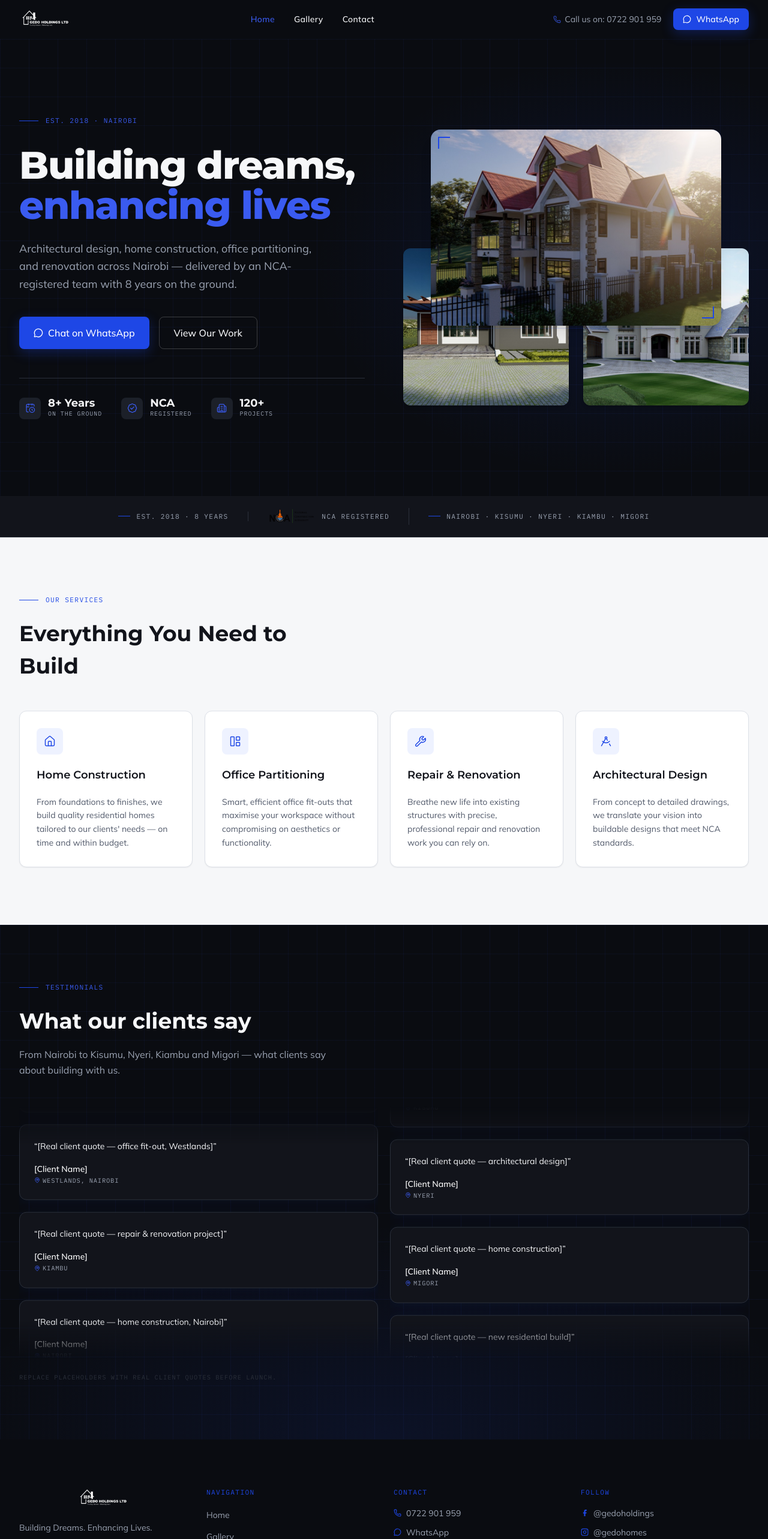
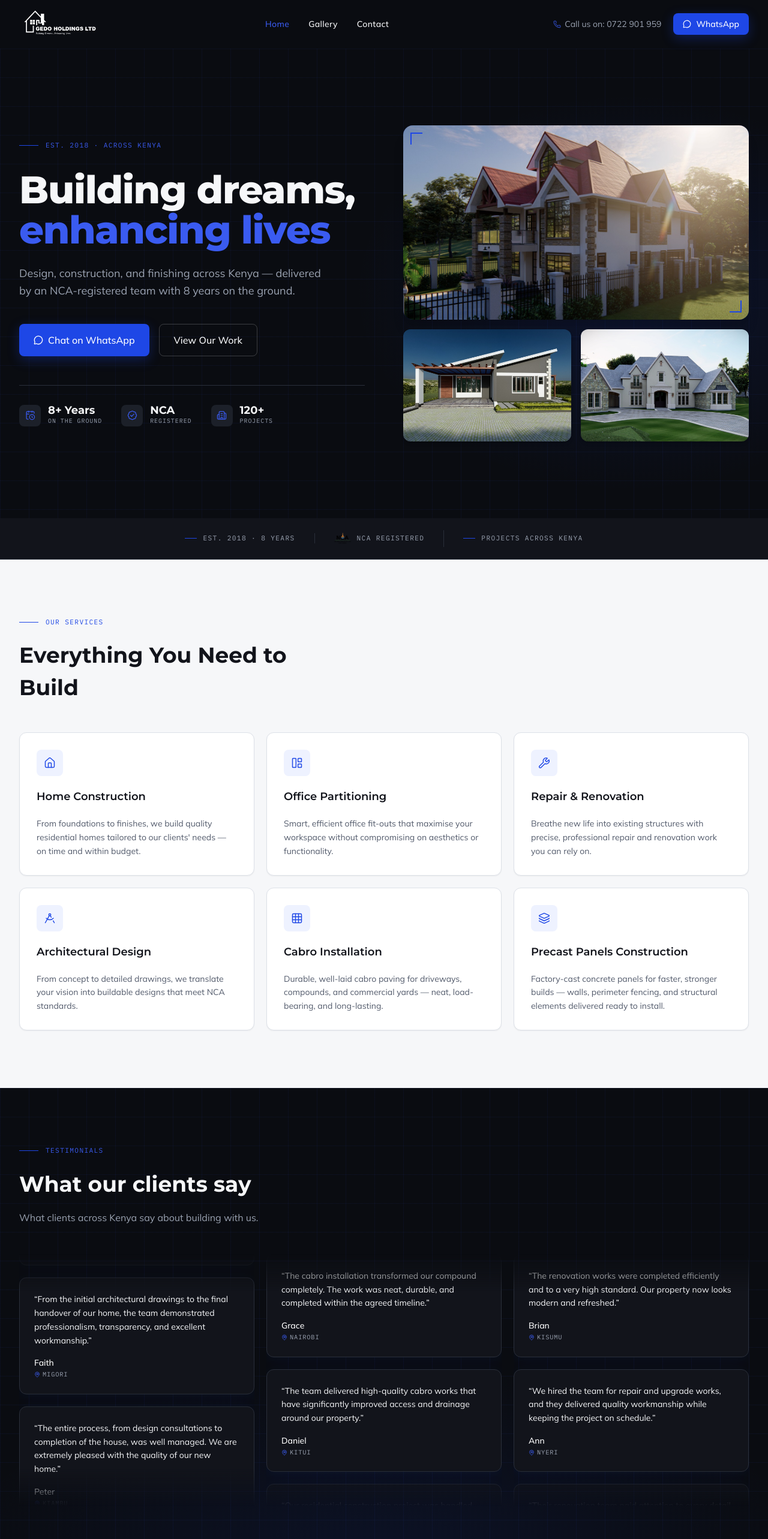
Before and after one commit to Don-Alvin/gedo-holdings, a Next.js app: page / in a window 1280 px wide. Shown: the top 2566 px of the page at 60% size. Built offline with nearby package versions, Linux system fonts and the light colour scheme.

Commit message:
testimonials section

```diff
--- a/components/Footer.tsx
+++ b/components/Footer.tsx
@@ -32,9 +32,9 @@ export default function Footer() {
             <Image
               src="/logo.png"
               alt="Gedo Holdings"
-              width={140}
-              height={40}
-              className="h-9 object-contain"
+              width={280}
+              height={80}
+              className="h-20 object-contain"
               style={{ width: "auto" }}
             />
             <p className="text-text-muted-inv text-sm leading-relaxed">
--- a/components/Header.tsx
+++ b/components/Header.tsx
@@ -40,15 +40,15 @@ export default function Header() {
         scrolled ? "border-b border-ink-700" : "border-b border-transparent"
       }`}
     >
-      <div className="max-w-[1280px] mx-auto px-6 md:px-8 h-16 flex items-center justify-between gap-8">
+      <div className="max-w-[1280px] mx-auto px-6 md:px-8 h-16 md:h-20 flex items-center justify-between gap-8">
         {/* Logo */}
         <Link href="/" className="flex-shrink-0" aria-label="Gedo Holdings home">
           <Image
             src="/logo.png"
             alt="Gedo Holdings"
-            width={140}
-            height={40}
-            className="h-9 object-contain"
+            width={200}
+            height={56}
+            className="h-10 md:h-14 object-contain"
             style={{ width: "auto" }}
             priority
           />
--- a/components/home/Hero.tsx
+++ b/components/home/Hero.tsx
@@ -24,14 +24,10 @@ export default function Hero() {
     visible: { transition: { staggerChildren: 0.08 } },
   };
 
-  const collageReveal = {
-    hidden: { opacity: prefersReduced ? 1 : 0, scale: prefersReduced ? 1 : 0.97 },
-    visible: { opacity: 1, scale: 1 },
-  };
 
   return (
     <section className="relative bg-ink-950 overflow-hidden">
-      {/* Blueprint grid texture */}
+      {/* Blueprint grid */}
       <div
         className="absolute inset-0 pointer-events-none"
         style={{
@@ -44,12 +40,12 @@ export default function Hero() {
         aria-hidden="true"
       />
 
-      {/* Soft royal radial glow — sits behind the right collage */}
+      {/* Royal radial glow — right side, behind image grid */}
       <div
         className="absolute inset-0 pointer-events-none"
         style={{
           background:
-            "radial-gradient(ellipse 60% 70% at 80% 50%, rgba(30,71,230,0.13) 0%, transparent 65%)",
+            "radial-gradient(ellipse 55% 65% at 82% 52%, rgba(30,71,230,0.14) 0%, transparent 65%)",
         }}
         aria-hidden="true"
       />
@@ -72,7 +68,7 @@ export default function Hero() {
             >
               <span className="block w-8 h-px bg-royal-600 flex-shrink-0" aria-hidden="true" />
               <span className="font-mono text-[0.7rem] text-royal-500 uppercase tracking-[0.12em]">
-                Est. 2018 · Nairobi
+                Est. 2018 · Across Kenya
               </span>
             </motion.div>
 
@@ -92,9 +88,8 @@ export default function Hero() {
               transition={{ duration: 0.5, ease: "easeOut" }}
               className="font-sans text-lg text-text-muted-inv leading-relaxed mb-10 max-w-[520px]"
             >
-              Architectural design, home construction, office partitioning, and
-              renovation across Nairobi — delivered by an NCA-registered team
-              with 8 years on the ground.
+              Design, construction, and finishing across Kenya — delivered by an
+              NCA-registered team with 8 years on the ground.
             </motion.p>
 
             {/* CTAs */}
@@ -144,15 +139,30 @@ export default function Hero() {
             </motion.div>
           </motion.div>
 
-          {/* ── Right: image collage ── */}
-          <motion.div
-            variants={collageReveal}
-            initial="hidden"
-            animate="visible"
-            transition={{ duration: 0.65, delay: 0.25, ease: "easeOut" }}
-          >
-            {/* Mobile — lead image only */}
-            <div className="relative lg:hidden aspect-video rounded-xl overflow-hidden shadow-xl ring-2 ring-royal-600/40">
+          {/* ── Right: image grid ── */}
+          <div className="flex flex-col gap-4">
+
+            {/* Lead image — full-width, 16:9 */}
+            <motion.div
+              initial={{ opacity: prefersReduced ? 1 : 0, scale: prefersReduced ? 1 : 0.97 }}
+              animate={{ opacity: 1, scale: 1 }}
+              transition={{ duration: 0.55, delay: 0.25, ease: "easeOut" }}
+              className="relative w-full aspect-video rounded-xl overflow-hidden shadow-xl"
+            >
+              {/* Royal frame */}
+              <div
+                className="absolute inset-0 ring-2 ring-royal-600/50 rounded-xl z-10 pointer-events-none"
+                aria-hidden="true"
+              />
+              {/* Blueprint corner accents */}
+              <div
+                className="absolute top-3 left-3 w-5 h-5 border-t-2 border-l-2 border-royal-600 z-20 pointer-events-none"
+                aria-hidden="true"
+              />
+              <div
+                className="absolute bottom-3 right-3 w-5 h-5 border-b-2 border-r-2 border-royal-600 z-20 pointer-events-none"
+                aria-hidden="true"
+              />
               <Image
                 src="/hero-villa.jpeg"
                 alt="Contemporary two-storey villa — Gedo Holdings project"
@@ -161,71 +171,41 @@ export default function Hero() {
                 sizes="(max-width: 1024px) calc(100vw - 3rem), 46vw"
                 className="object-cover"
               />
-            </div>
+            </motion.div>
 
-            {/* Desktop — three-image collage */}
-            <div className="hidden lg:block relative h-[460px] select-none">
-
-              {/* Manor — back layer, bottom-left */}
-              <div className="absolute bottom-0 left-0 w-[48%] h-[57%] rounded-lg overflow-hidden shadow-md z-0">
+            {/* 2-up row — ~3:2 ratio */}
+            <div className="grid grid-cols-2 gap-4">
+              <motion.div
+                initial={{ opacity: prefersReduced ? 1 : 0, scale: prefersReduced ? 1 : 0.97 }}
+                animate={{ opacity: 1, scale: 1 }}
+                transition={{ duration: 0.5, delay: 0.38, ease: "easeOut" }}
+                className="relative aspect-[3/2] rounded-lg overflow-hidden shadow-md"
+              >
                 <Image
                   src="/hero-manor.jpeg"
                   alt="Grand stone manor — Gedo Holdings project"
                   fill
-                  sizes="22vw"
+                  sizes="(max-width: 1024px) 50vw, 23vw"
                   className="object-cover"
                 />
-              </div>
-
-              {/* Bungalow — back layer, bottom-right */}
-              <div className="absolute bottom-0 right-0 w-[48%] h-[57%] rounded-lg overflow-hidden shadow-md z-0">
+              </motion.div>
+              <motion.div
+                initial={{ opacity: prefersReduced ? 1 : 0, scale: prefersReduced ? 1 : 0.97 }}
+                animate={{ opacity: 1, scale: 1 }}
+                transition={{ duration: 0.5, delay: 0.48, ease: "easeOut" }}
+                className="relative aspect-[3/2] rounded-lg overflow-hidden shadow-md"
+              >
                 <Image
                   src="/hero-bungalow.jpeg"
                   alt="Modern bungalow — Gedo Holdings project"
                   fill
-                  sizes="22vw"
+                  sizes="(max-width: 1024px) 50vw, 23vw"
                   className="object-cover"
                 />
-              </div>
+              </motion.div>
+            </div>
 
-              {/* Villa — lead image, front-center */}
-              <div className="absolute top-0 left-[8%] right-[8%] h-[71%] rounded-xl overflow-hidden shadow-xl z-20">
-                <div
-                  className="absolute inset-0 ring-2 ring-royal-600/50 rounded-xl z-10 pointer-events-none"
-                  aria-hidden="true"
-                />
-                <div
-                  className="absolute top-3 left-3 w-5 h-5 border-t-2 border-l-2 border-royal-600 z-20 pointer-events-none"
-                  aria-hidden="true"
-                />
-                <div
-                  className="absolute bottom-3 right-3 w-5 h-5 border-b-2 border-r-2 border-royal-600 z-20 pointer-events-none"
-                  aria-hidden="true"
-                />
-                <Image
-                  src="/hero-villa.jpeg"
-                  alt="Contemporary two-storey villa — Gedo Holdings project"
-                  fill
-                  priority
-                  sizes="36vw"
-                  className="object-cover"
-                />
-              </div>
-
-              {/* Horizontal measure-line between lead and secondaries */}
-              <div
-                className="absolute left-0 right-0 z-30 flex items-center gap-2 px-3"
-                style={{ top: "calc(71% - 1px)" }}
-                aria-hidden="true"
-              >
-                <span className="block h-px flex-1 bg-royal-600/15" />
-                <span className="font-mono text-[0.5rem] text-royal-600/50 uppercase tracking-[0.1em]">
-                  GH
-                </span>
-                <span className="block h-px w-6 bg-royal-600/50" />
-              </div>
-            </div>
-          </motion.div>
+          </div>
 
         </div>
       </div>
--- a/components/home/Services.tsx
+++ b/components/home/Services.tsx
@@ -1,4 +1,4 @@
-import { Home, LayoutPanelLeft, Wrench, DraftingCompass } from "lucide-react";
+import { Home, LayoutPanelLeft, Wrench, DraftingCompass, Grid3x3, Layers } from "lucide-react";
 import type { LucideIcon } from "lucide-react";
 import Eyebrow from "@/components/Eyebrow";
 import ScrollReveal from "@/components/ScrollReveal";
@@ -54,6 +54,18 @@ const services: ServiceCardProps[] = [
     description:
       "From concept to detailed drawings, we translate your vision into buildable designs that meet NCA standards.",
   },
+  {
+    icon: Grid3x3,
+    title: "Cabro Installation",
+    description:
+      "Durable, well-laid cabro paving for driveways, compounds, and commercial yards — neat, load-bearing, and long-lasting.",
+  },
+  {
+    icon: Layers,
+    title: "Precast Panels Construction",
+    description:
+      "Factory-cast concrete panels for faster, stronger builds — walls, perimeter fencing, and structural elements delivered ready to install.",
+  },
 ];
 
 export default function Services() {
@@ -67,7 +79,7 @@ export default function Services() {
           </h2>
         </ScrollReveal>
 
-        <div className="grid grid-cols-1 sm:grid-cols-2 lg:grid-cols-4 gap-5">
+        <div className="grid grid-cols-1 sm:grid-cols-2 lg:grid-cols-3 gap-5">
           {services.map((service, i) => (
             <ScrollReveal key={service.title} delay={i * 75}>
               <ServiceCard {...service} />
--- a/components/home/Testimonials.tsx
+++ b/components/home/Testimonials.tsx
@@ -1,47 +1,6 @@
 import { MapPin } from "lucide-react";
 import Eyebrow from "@/components/Eyebrow";
-
-interface Testimonial {
-  text: string;
-  name: string;
-  location: string;
-}
-
-const testimonials: Testimonial[] = [
-  {
-    text: "[Real client quote — home construction, Nairobi]",
-    name: "[Client Name]",
-    location: "Nairobi",
-  },
-  {
-    text: "[Real client quote — office fit-out, Westlands]",
-    name: "[Client Name]",
-    location: "Westlands, Nairobi",
-  },
-  {
-    text: "[Real client quote — repair & renovation project]",
-    name: "[Client Name]",
-    location: "Kiambu",
-  },
-  {
-    text: "[Real client quote — new residential build]",
-    name: "[Client Name]",
-    location: "Kisumu",
-  },
-  {
-    text: "[Real client quote — architectural design]",
-    name: "[Client Name]",
-    location: "Nyeri",
-  },
-  {
-    text: "[Real client quote — home construction]",
-    name: "[Client Name]",
-    location: "Migori",
-  },
-];
-
-const col1 = testimonials.slice(0, 3);
-const col2 = testimonials.slice(3);
+import { firstColumn, secondColumn, thirdColumn, type Testimonial } from "@/data/testimonials";
 
 function TestimonialCard({ item }: { item: Testimonial }) {
   return (
@@ -60,17 +19,11 @@ function TestimonialCard({ item }: { item: Testimonial }) {
   );
 }
 
-function ScrollColumn({
-  items,
-  duration,
-}: {
-  items: Testimonial[];
-  duration: number;
-}) {
+function ScrollColumn({ items, duration }: { items: Testimonial[]; duration: number }) {
   const doubled = [...items, ...items];
   return (
     <div
-      className="relative overflow-hidden flex-1"
+      className="relative overflow-hidden w-full"
       style={{
         height: "420px",
         maskImage:
@@ -124,19 +77,21 @@ export default function Testimonials() {
             What our clients say
           </h2>
           <p className="font-sans text-base text-text-muted-inv leading-relaxed">
-            From Nairobi to Kisumu, Nyeri, Kiambu and Migori — what clients say
-            about building with us.
+            What clients across Kenya say about building with us.
           </p>
         </div>
 
         <div className="flex gap-5">
-          <ScrollColumn items={col1} duration={22} />
-          <ScrollColumn items={col2} duration={28} />
+          <div className="flex-1">
+            <ScrollColumn items={firstColumn} duration={22} />
+          </div>
+          <div className="hidden md:block flex-1">
+            <ScrollColumn items={secondColumn} duration={28} />
+          </div>
+          <div className="hidden lg:block flex-1">
+            <ScrollColumn items={thirdColumn} duration={25} />
+          </div>
         </div>
-
-        <p className="mt-6 font-mono text-[0.65rem] uppercase tracking-[0.1em] text-ink-700">
-          Replace placeholders with real client quotes before launch.
-        </p>
       </div>
     </section>
   );
--- a/components/home/TrustStrip.tsx
+++ b/components/home/TrustStrip.tsx
@@ -27,11 +27,11 @@ export default function TrustStrip() {
           </span>
         </div>
 
-        {/* Where we work */}
+        {/* Reach */}
         <div className="flex items-center gap-2.5 md:px-8">
           <span className="block w-5 h-px bg-royal-600 flex-shrink-0" />
           <span className="font-mono text-[0.7rem] text-text-muted-inv uppercase tracking-[0.12em]">
-            Nairobi · Kisumu · Nyeri · Kiambu · Migori
+            Projects Across Kenya
           </span>
         </div>
       </div>
--- /dev/null
+++ b/data/testimonials.ts
@@ -0,0 +1,71 @@
+// src/data/testimonials.ts
+// Cards show text + name + location only. `service` is kept as metadata (not rendered).
+
+export type Testimonial = {
+  text: string;
+  name: string;
+  location: string;
+  service?: string;
+};
+
+export const testimonials: Testimonial[] = [
+  {
+    name: "Michael",
+    location: "Westlands, Nairobi",
+    service: "Office Partitioning",
+    text: "Our office partitioning project was completed professionally and on schedule. The new layout has greatly improved the functionality and appearance of our workspace.",
+  },
+  {
+    name: "Faith",
+    location: "Migori",
+    service: "Home Construction & Architectural Design",
+    text: "From the initial architectural drawings to the final handover of our home, the team demonstrated professionalism, transparency, and excellent workmanship.",
+  },
+  {
+    name: "Peter",
+    location: "Kiambu",
+    service: "Home Construction & Architectural Design",
+    text: "The entire process, from design consultations to completion of the house, was well managed. We are extremely pleased with the quality of our new home.",
+  },
+  {
+    name: "Grace",
+    location: "Nairobi",
+    service: "Cabro Installation",
+    text: "The cabro installation transformed our compound completely. The work was neat, durable, and completed within the agreed timeline.",
+  },
+  {
+    name: "Daniel",
+    location: "Kitui",
+    service: "Cabro Installation",
+    text: "The team delivered high-quality cabro works that have significantly improved access and drainage around our property.",
+  },
+  {
+    name: "Susan",
+    location: "Nairobi",
+    service: "Home Construction",
+    text: "Our residential construction project was handled with great professionalism. Communication was excellent and the final result exceeded our expectations.",
+  },
+  {
+    name: "Brian",
+    location: "Kisumu",
+    service: "Repairs & Renovations",
+    text: "The renovation works were completed efficiently and to a very high standard. Our property now looks modern and refreshed.",
+  },
+  {
+    name: "Ann",
+    location: "Nyeri",
+    service: "Repairs & Renovations",
+    text: "We hired the team for repair and upgrade works, and they delivered quality workmanship while keeping the project on schedule.",
+  },
+  {
+    name: "Kevin",
+    location: "Nairobi",
+    service: "Repairs & Renovations",
+    text: "Their renovation team paid attention to every detail and ensured the project was completed to our satisfaction.",
+  },
+];
+
+// Pre-split into the component's three columns (3 each).
+export const firstColumn = testimonials.slice(0, 3);
+export const secondColumn = testimonials.slice(3, 6);
+export const thirdColumn = testimonials.slice(6, 9);
```
Also changed, not shown: public/nca-registered.png, 1 other file (tests, documents, lock files or other folders).
